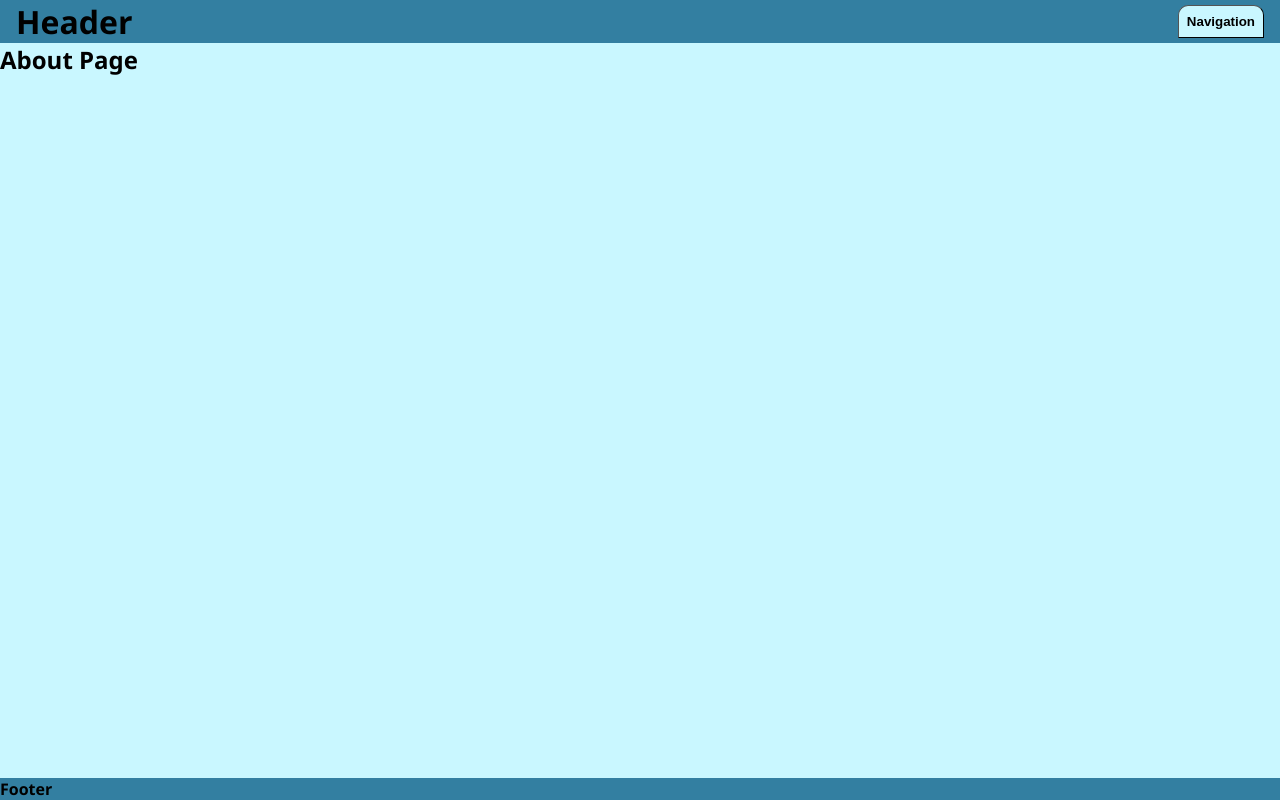
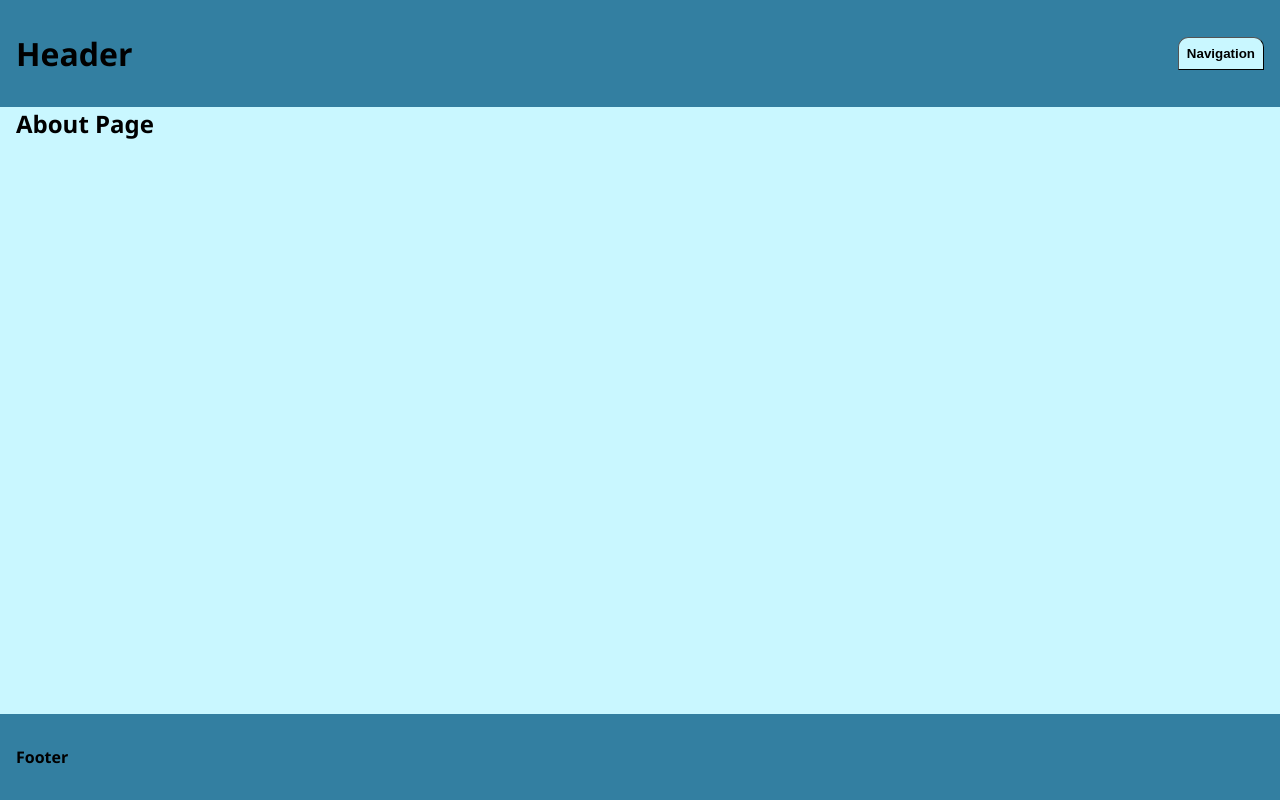
Before and after one commit to LarsGKodehode/kodehode-react-router-recap, a React (Vite) app: page /#/about in a window 1280 px wide. Built offline with nearby package versions, Linux system fonts and the light colour scheme.

Commit message:
fix layout css

```diff
--- a/src/layout/BaseLayout/styles.module.css
+++ b/src/layout/BaseLayout/styles.module.css
@@ -3,6 +3,7 @@
   flex-direction: column;
 
   min-height: 100vh;
+  min-height: 100svh;
   background-color: var(--color-primary-dark);
 }
 
@@ -10,11 +11,14 @@
   display: flex;
   justify-content: space-between;
   align-items: center;
-  padding: 0px 1rem;
+  padding: 2rem 1rem;
 }
 
 main {
   flex-grow: 10;
+  padding: 0px 1rem;
 }
 
-.footer {}
+.footer {
+  padding: 2rem 1rem;
+}
```
